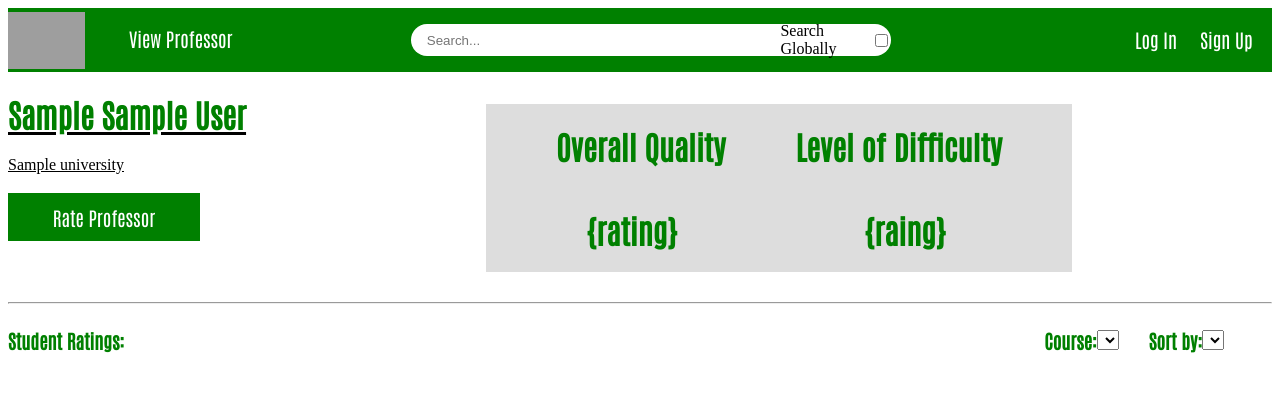
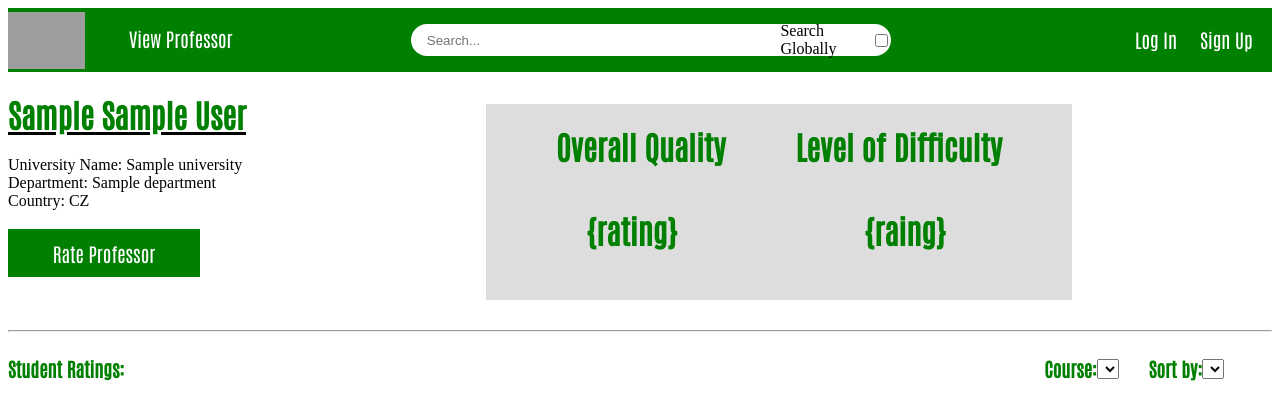
Before and after one commit to ishti-du/RateMyProfessorPlus, a Django app: page /professor_details/1 in a window 1280 px wide. Shown: the top 420 px of the page. Run offline with Django 3.2, Linux system fonts and the light colour scheme; tables that the repository leaves empty hold one stand-in row (values such as "Sample post"); lists and menus that the app fills with data are empty; grey boxes are pictures that could not be loaded.

Commit message:
display department and country

```diff
--- a/rmp_bd_app/templates/rmp_bd_app/professor_details.html
+++ b/rmp_bd_app/templates/rmp_bd_app/professor_details.html
@@ -128,7 +128,10 @@
 <div id="stats">
 <div id="professor">
     <a href=""><h1>{{professor.honorific}} {{professor.first_name}} {{professor.last_name}}</h1> </a>
-    <a href=> {{ professor.current_university }}</a><br>
+    University Name: {{ professor.current_university }}<br>
+    Department: {{professor.department}}<br>
+    Country: {{professor.current_university.country}}
+<br>
     <a href = "{% url 'rmp_bd_app:new_review' professor.id %}" ><button>Rate Professor</button></a>
 </div>
 <div id="scores">
```
